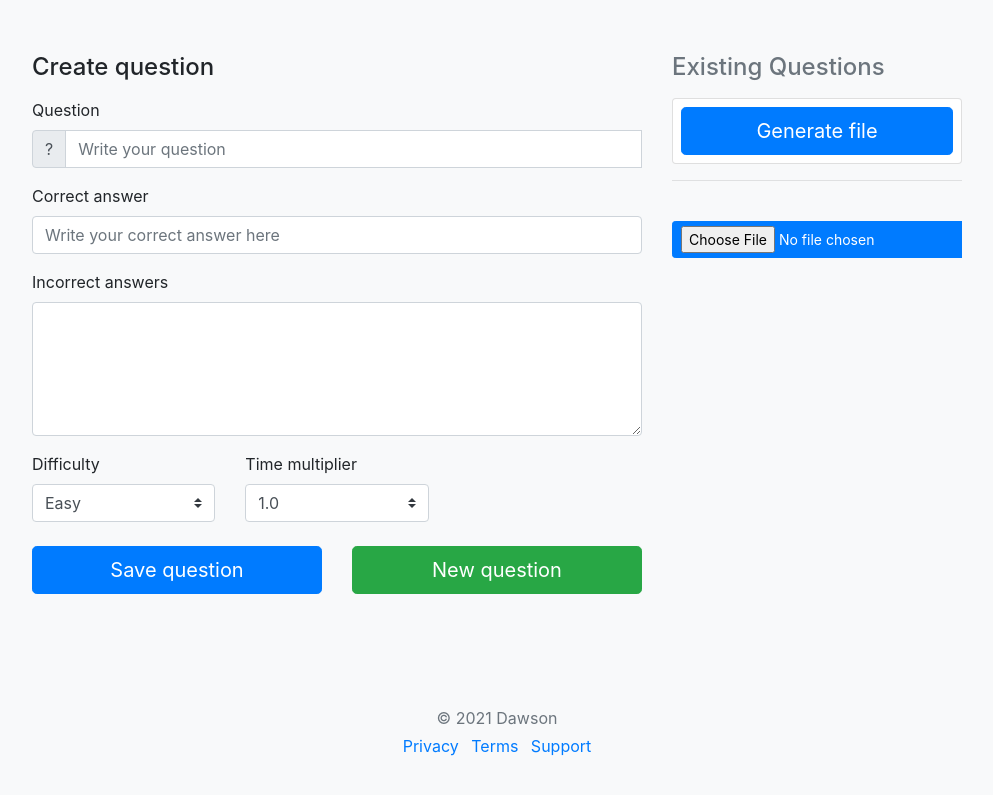
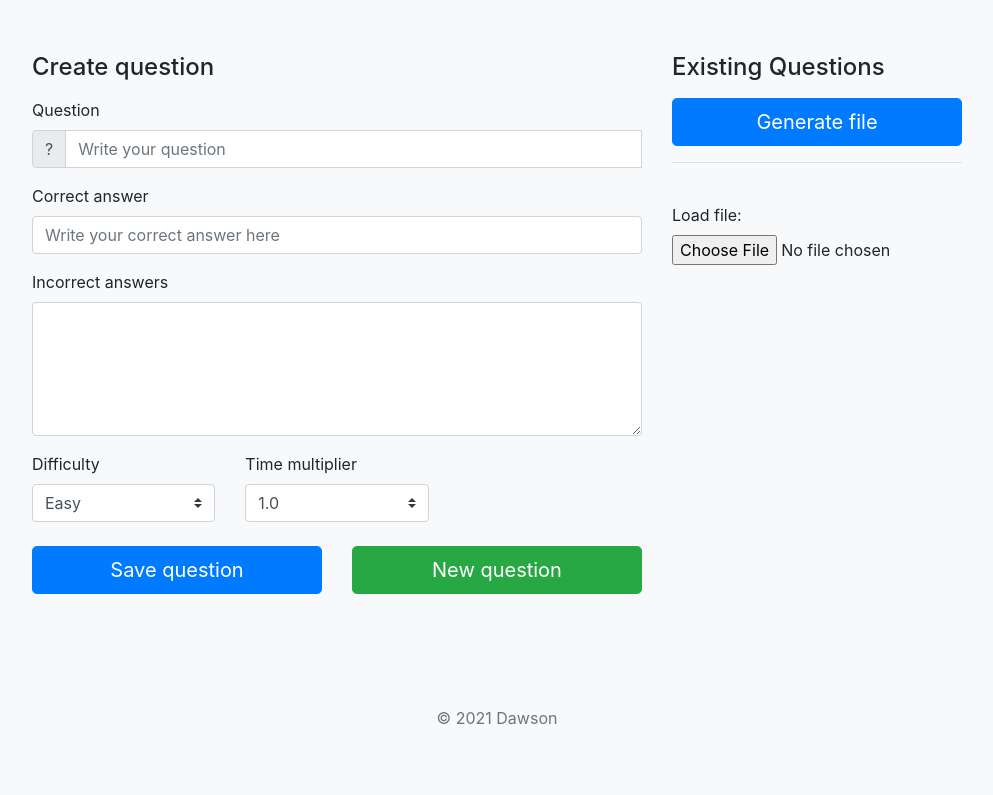
Before and after one commit to LetitiaJD/QuestionGenerator, a plain HTML site: page index.html in a window 1280 px wide. Shown: the part 89-884 px from the top of the page, without its empty margins (143-1136 px from the left). Drawn offline with nearby package versions, Linux system fonts and the light colour scheme.

Commit message:
Changed some formatting

```diff
--- a/index.html
+++ b/index.html
@@ -1,13 +1,11 @@
 <!DOCTYPE html>
-<!-- saved from url=(0052)https://getbootstrap.com/docs/4.0/examples/checkout/ -->
-<html lang="en"><head><meta http-equiv="Content-Type" content="text/html; charset=UTF-8">
-
+<html lang="en"><head>
+    <meta http-equiv="Content-Type" content="text/html; charset=UTF-8">
     <meta name="viewport" content="width=device-width, initial-scale=1, shrink-to-fit=no">
     <meta name="description" content="">
     <meta name="author" content="">
-    <link rel="icon" href="https://getbootstrap.com/docs/4.0/assets/img/favicons/favicon.ico">
 
-    <title>Checkout example for Bootstrap</title>
+    <title>Question Generator</title>
 
     <link rel="canonical" href="https://getbootstrap.com/docs/4.0/examples/checkout/">
 
@@ -28,31 +26,20 @@
     <div class="row">
         <div class="col-md-4 order-md-2 mb-4">
             <h4 class="d-flex justify-content-between align-items-center mb-3">
-                <span class="text-muted">Existing Questions</span>
+                <span class="text">Existing Questions</span>
             </h4>
-            <form class="card p-2">
+            <form>
                 <button id="generateFile" class="btn btn-primary btn-lg btn-block" type="submit">Generate file</button>
             </form>
             <hr class="mb-4">
-            <div style="max-height: 500px; overflow-y: auto">
-                <ul id="questionList" class="list-group mb-3">
-                    <!--
-                    <li class="list-group-item d-flex justify-content-between lh-condensed">
-                        <div>
-                            <h6 class="my-0">This is a question</h6>
-                            <small class="text-muted">Correct answer</small>
-                        </div>
-                        <span class="text-danger">Hard</span>
-                    </li>
-                    -->
-                </ul>
-
+            <div style="max-height: 420px; overflow-y: auto">
+                <ul id="questionList" class="list-group mb-3"></ul>
                 <form class="md-form">
-                        <div class="btn btn-primary btn-sm float-left">
-                            <input id="fileInput" type="file">
+                        <div class="form-group">
+                            <label class="form-label" for="fileInput">Load file:</label>
+                            <input id="fileInput" type="file" class="form-control-file"/>
                         </div>
                 </form>
-
             </div>
         </div>
         <div class="col-md-8 order-md-1">
@@ -70,16 +57,13 @@
                         </div>
                     </div>
                 </div>
-
                 <div class="mb-3">
                     <label for="correctAnswer">Correct answer</label>
                     <input type="text" id="correctAnswer" class="form-control" placeholder="Write your correct answer here" required="">
                     <div class="invalid-feedback">
                         Please enter a valid correct answer
                     </div>
-
                 </div>
-
                 <div class="form-group">
                     <label for="incorrectAnswers">Incorrect answers</label>
                     <textarea id="incorrectAnswers" class="form-control" rows="5"></textarea>
@@ -127,11 +111,6 @@
 
     <footer class="my-5 pt-5 text-muted text-center text-small">
         <p class="mb-1">© 2021 Dawson</p>
-        <ul class="list-inline">
-            <li class="list-inline-item"><a href="https://getbootstrap.com/docs/4.0/examples/checkout/#">Privacy</a></li>
-            <li class="list-inline-item"><a href="https://getbootstrap.com/docs/4.0/examples/checkout/#">Terms</a></li>
-            <li class="list-inline-item"><a href="https://getbootstrap.com/docs/4.0/examples/checkout/#">Support</a></li>
-        </ul>
     </footer>
 </div>
 
```
